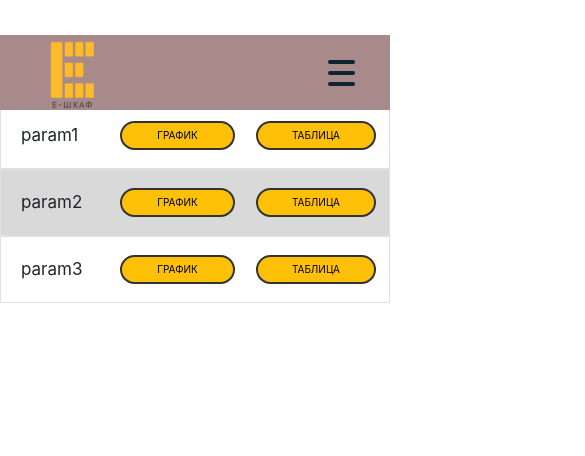
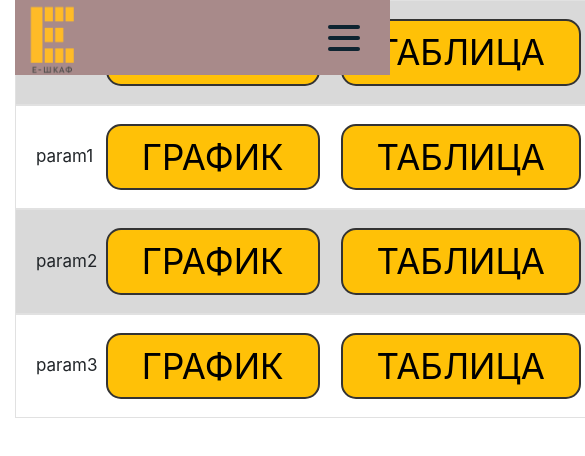
Before and after one commit to list91/app-eshkaf, a React (Create React App) app: page / in a window 390 px wide. Shown: the top 456 px of the page, 585 px wide, since content can reach past the window. Built offline with nearby package versions, Linux system fonts and the light colour scheme.

Commit message:
Revert "Dev style"

```diff
--- a/src/App.css
+++ b/src/App.css
@@ -3,7 +3,8 @@
   --button-success: #28a745;
 }
 
-/* Новое изменение */
+/* Комментарий */
+
 .selector-for-some-widget {
   box-sizing: content-box;
 }
@@ -36,14 +37,9 @@ header nav {
   display: inline-flex;
 }
 
-.container {
-  margin: 0;
-  padding: 0;
+.header_info{
+  width: fit-content;
 }
-
-/* .header_info{
-  width: fit-content;
-} */
 .header_menu{
   display: flex;
   align-items: center;
@@ -130,8 +126,7 @@ footer {
 .header_and_maincontent_container {
   flex: 1;
   height: 100%;
-  width: 100%;
-  margin-top: 35px;
+  width: fit-content;
 }
 
 img {
@@ -416,22 +411,10 @@ margin: 0;
   font-size: 40px;
 } */
 .nav_button_head a {
-  font-size: 10px;
+  font-size: 35px;
 
   /* color: red; */
 }
-
-.burger {
-  margin: 0;
-  padding: 0;
-  max-width: 27px;
-}
-
-.burger_container {
-  margin: 0;
-  padding: 0;
-}
-
 .zebra_list_item_title{
   font-size: 17px;
 }
@@ -462,7 +445,6 @@ header {
   background-color: #a88a8a;
   align-items: center;
   justify-content: space-between;
-  padding: 0 35px;
 }
 .header_mobile img{
   width: 75px;
@@ -527,8 +509,9 @@ header {
 list-style: none;
 }
 .burger .nav-container {
-  display: flex;
+display: flex;
   align-items: center;
+  margin-right: 15px;
 }
 
 .nav-container .checkbox {
```
